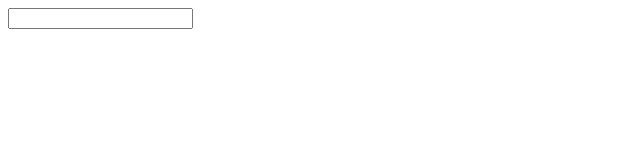
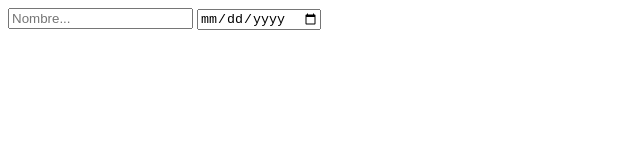
Before and after one commit to DavidHompaneraCampos/formulario, a plain HTML site: page index.html in a window 1280 px wide. Shown: the whole page, without its empty margins (0-640 px from the left). Drawn offline with Linux system fonts and the light colour scheme.

Commit message:
input_nombre/date

```diff
--- a/index.html
+++ b/index.html
@@ -10,7 +10,8 @@
 
 <body>
     <form action="">
-        <input type="text">
+        <input type="text" placeholder="Nombre...">
+        <input type="date">
     </form>
 </body>
 
```
